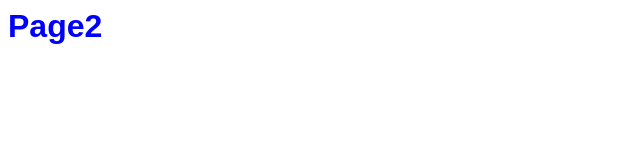
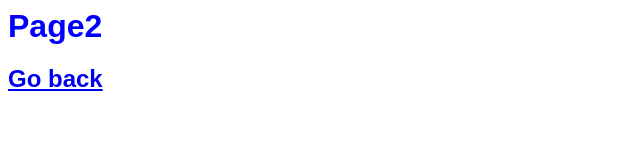
Before and after one commit to Deadcool44/My-Website, a plain HTML site: page page2.html in a window 1280 px wide. Shown: the whole page, without its empty margins (0-640 px from the left). Drawn offline with Linux system fonts and the light colour scheme.

Commit message:
back bottons

```diff
--- a/page2.html
+++ b/page2.html
@@ -8,4 +8,6 @@
         <title></title>
     </head>
     <h1 class="P2">Page2</h1>
+    <h2><a href="index.html">Go back</a></h2>
+
 </html>
```
Also changed, not shown: page1.html (+1 -1 lines), page3.html (+1 -0 lines).
